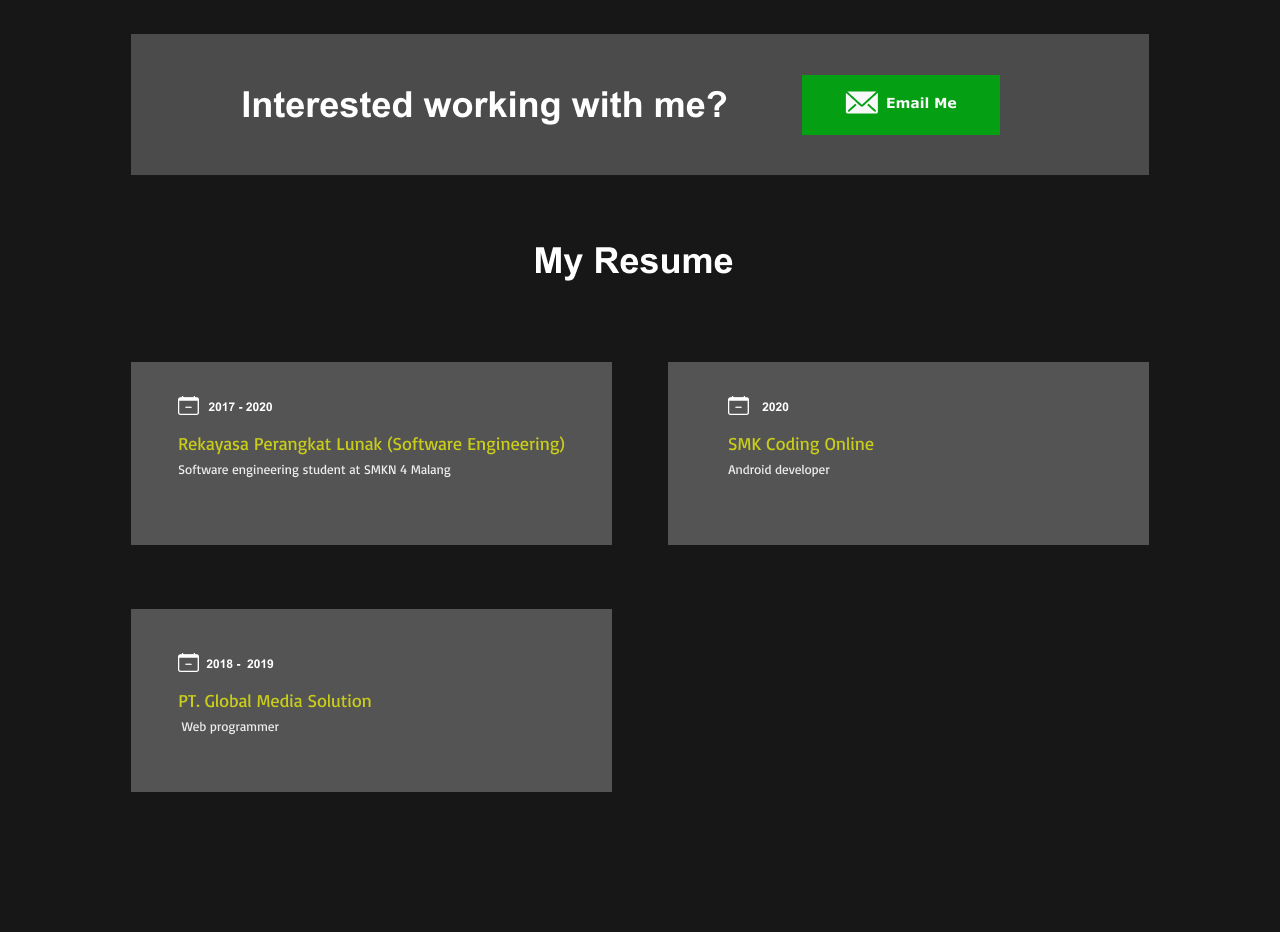
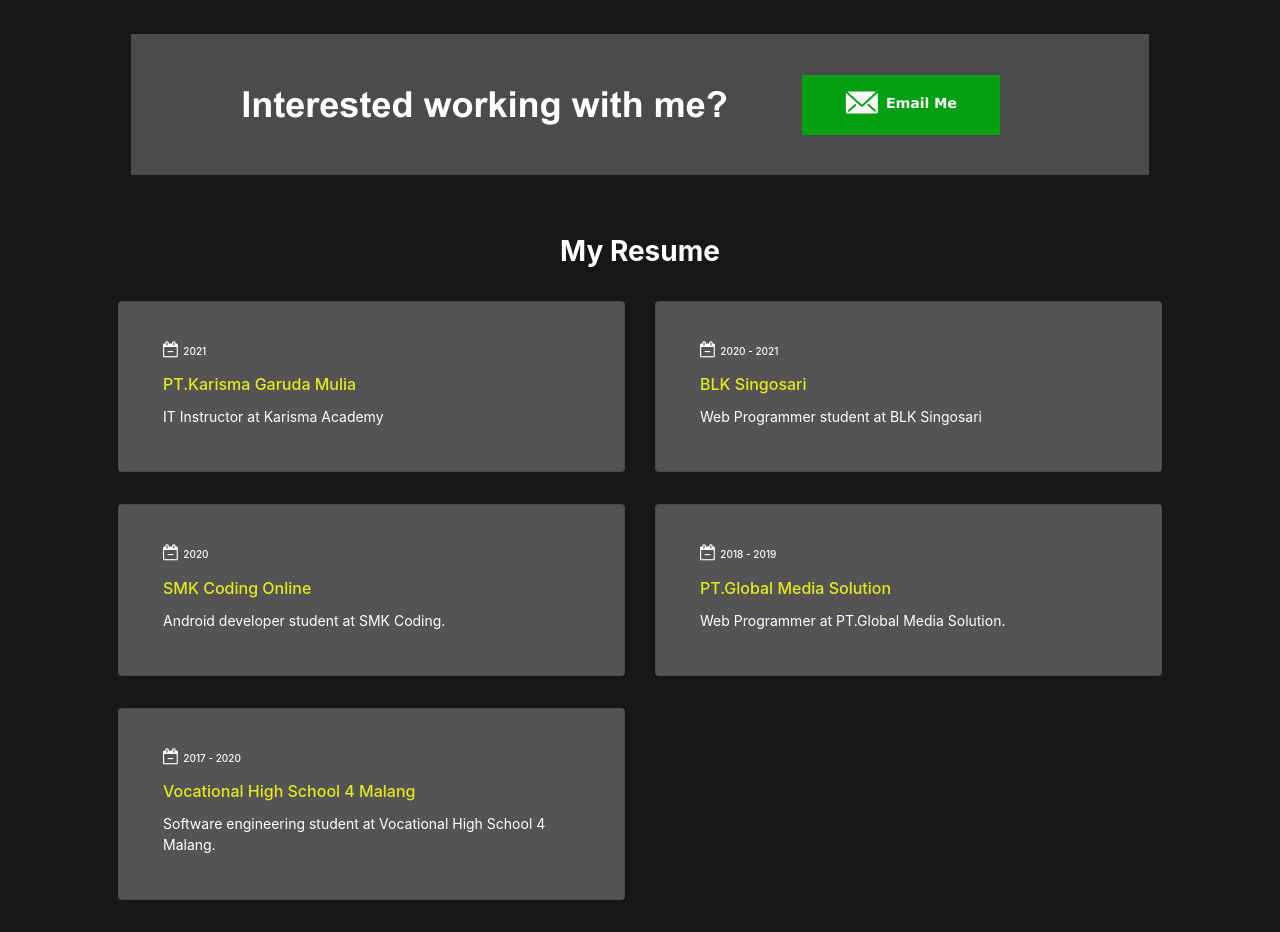
Before and after one commit to Baktiar123/Portfolio, a PHP site: page / in a window 1280 px wide. Shown: the part 4047-4979 px from the top of the page. Before the commit the page ends 4839 px from the top, so only its background shows below. Run offline with PHP 8.4, Linux system fonts and the light colour scheme.

Commit message:
Update index.html and style.css

```diff
--- a/index.html
+++ b/index.html
@@ -5,6 +5,7 @@
   <script src="https://code.jquery.com/jquery-3.5.1.js"></script>
   <link rel="stylesheet" href="bootstrap/css/bootstrap.min.css">
   <link rel="stylesheet" href="style.css">
+  <link rel="stylesheet" href="https://cdnjs.cloudflare.com/ajax/libs/font-awesome/4.7.0/css/font-awesome.min.css">
 </head>
 
 <body>
@@ -90,9 +91,57 @@
   </section>
 
   <section id="resume">
-    <div class='container' align="center"><br>
-      <div id='photoresume' class="col12">
-         <img src="img/resume.png">
+    <div class='container px-5'><br>
+
+      <h3 class="text-center text-white mt-5"> <b>My Resume</b> </h3>
+
+      <div class="row my-3">
+        <div class="col-12 col-lg-6  my-3">
+          <div class="card card-resume w-100 px-4 py-4" style="width: 18rem;">
+            <div class="card-body">
+              <h6 class="card-subtitle mb-3 text-white"> <i class="	fa fa-calendar-minus-o"></i> <font size="1em">  2021 </font></h6>
+              <h6 class="card-title text-yellow">PT.Karisma Garuda Mulia</h6>
+              <p class="card-text text-white">IT Instructor at Karisma Academy</p>
+            </div>
+          </div>
+        </div>
+        <div class="col-12 col-lg-6  my-3">
+          <div class="card card-resume w-100 px-4 py-4" style="width: 18rem;">
+            <div class="card-body">
+              <h6 class="card-subtitle mb-3 text-white"> <i class="	fa fa-calendar-minus-o"></i> <font size="1em">  2020 - 2021 </font></h6>
+              <h6 class="card-title text-yellow">BLK Singosari</h6>
+              <p class="card-text text-white">Web Programmer student at BLK Singosari</p>
+            </div>
+          </div>
+        </div>
+        <div class="col-12 col-lg-6  my-3">
+          <div class="card card-resume w-100 px-4 py-4" style="width: 18rem;">
+            <div class="card-body">
+              <h6 class="card-subtitle mb-3 text-white"> <i class="	fa fa-calendar-minus-o"></i> <font size="1em"> 2020 </font></h6>
+              <h6 class="card-title text-yellow">SMK Coding Online</h6>
+              <p class="card-text text-white">Android developer student at SMK Coding.</p>
+            </div>
+          </div>
+        </div>
+        <div class="col-12 col-lg-6  my-3">
+          <div class="card card-resume w-100 px-4 py-4" style="width: 18rem;">
+            <div class="card-body">
+              <h6 class="card-subtitle mb-3 text-white"> <i class="	fa fa-calendar-minus-o"></i> <font size="1em"> 2018 - 2019 </font></h6>
+              <h6 class="card-title text-yellow">PT.Global Media Solution</h6>
+              <p class="card-text text-white">Web Programmer at PT.Global Media Solution.</p>
+            </div>
+          </div>
+        </div>
+        <div class="col-12 col-lg-6  my-3">
+          <div class="card card-resume w-100 px-4 py-4" style="width: 18rem;">
+            <div class="card-body">
+              <h6 class="card-subtitle mb-3 text-white"> <i class="	fa fa-calendar-minus-o"></i> <font size="1em"> 2017 - 2020 </font></h6>
+              <h6 class="card-title text-yellow">Vocational High School 4 Malang</h6>
+              <p class="card-text text-white">Software engineering student at Vocational High School 4 Malang.</p>
+            </div>
+          </div>
+        </div>
+
       </div>
     </div>
   </section>
--- a/style.css
+++ b/style.css
@@ -292,3 +292,12 @@
       height: auto;
       padding: 5px 5px 5px 5px;
     }
+
+    .card-resume{
+      background-color: #545454;
+      font-size: 14px;
+    }
+
+    .text-yellow{
+      color : #e5e91b;
+    }
```
